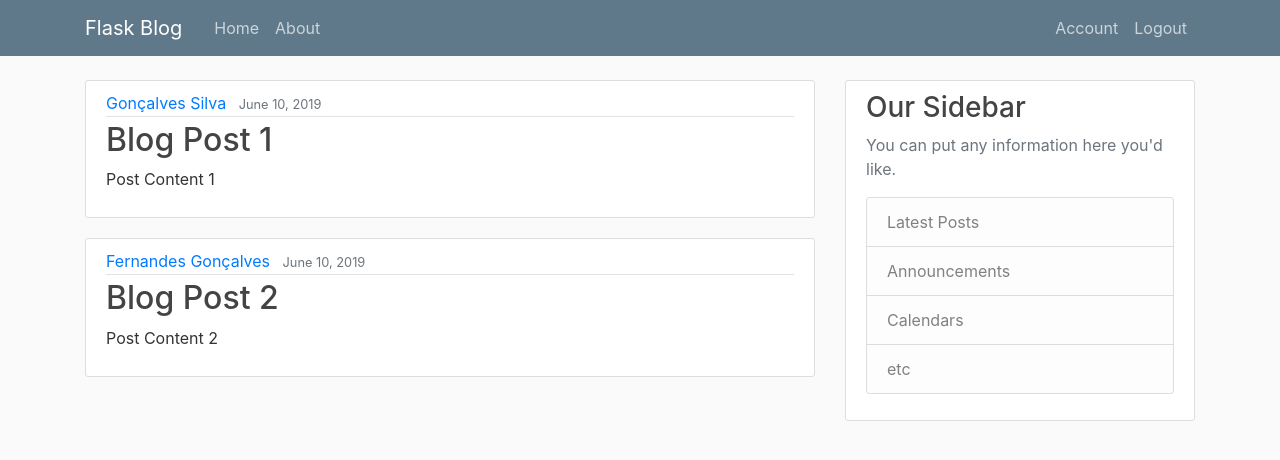
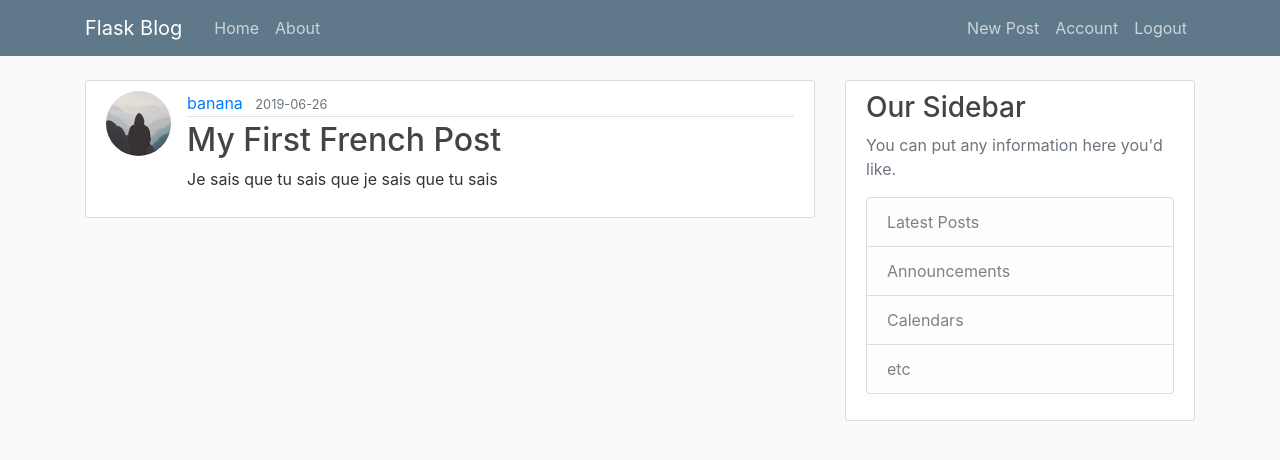
Before and after one commit to aateg/flask-blog, a Flask app: page / in a window 1280 px wide. Shown: the top 460 px of the page. Run offline with Flask 2, Linux system fonts and the light colour scheme; a user stored in the database is signed in; data comes from the database, SQL or seed files in the repository; both versions use the stored data as it was after the commit; some libraries are stand-ins or nearby versions.

Commit message:
Now it's able to add posts

```diff
--- a/flaskblog/routes.py
+++ b/flaskblog/routes.py
@@ -3,29 +3,14 @@ import secrets
 from PIL import Image
 from flask import render_template, url_for, flash, redirect, request
 from flaskblog import app, db, bcrypt
-from flaskblog.forms import RegistrationForm, LoginForm, UpdateAccountForm
+from flaskblog.forms import RegistrationForm, LoginForm, UpdateAccountForm, PostForm
 from flaskblog.models import User, Post
 from flask_login import login_user, current_user, logout_user, login_required
-
-
-posts = [
-    {
-        'author': 'Gonçalves Silva',
-        'title': 'Blog Post 1',
-        'content': 'Post Content 1',
-        'date_posted': 'June 10, 2019'
-    },
-    {
-        'author': 'Fernandes Gonçalves',
-        'title': 'Blog Post 2',
-        'content': 'Post Content 2',
-        'date_posted': 'June 10, 2019'
-    }
-]
 
 @app.route("/")
 @app.route("/home")
 def home():
+    posts = Post.query.all() # before was dummy data - a list of dictionaries
     return render_template('home.html', posts=posts)
 
 @app.route("/about")
@@ -91,10 +76,22 @@ def account():
         current_user.username = form.username.data
         current_user.email = form.email.data
         db.session.commit()
-        flash('Your account has been updated!','sucess')
+        flash('Your account has been updated!','success')
         return redirect(url_for('account'))
     elif request.method == 'GET':
         form.username.data = current_user.username
         form.email.data = current_user.email
     image_file = url_for('static', filename=f'profile_pics/{current_user.image_file}')
     return render_template('account.html', title='account', image_file=image_file, form=form)
+
+@app.route("/post/new", methods=['GET','POST'])
+@login_required
+def new_post():
+    form = PostForm()
+    if form.validate_on_submit():
+        post = Post(title=form.title.data, content=form.content.data, author=current_user)
+        db.session.add(post)
+        db.session.commit()
+        flash('Your Post has been created!', 'success')
+        return redirect(url_for('home'))
+    return render_template('create_post.html', title='New Post', form=form)
--- a/flaskblog/templates/home.html
+++ b/flaskblog/templates/home.html
@@ -2,10 +2,11 @@
 {% block content %}
   {% for post in posts%}
     <article class="media content-section">
+      <img src="{{ url_for('static', filename='profile_pics/' + post.author.image_file) }}" class="rounded-circle article-img">
       <div class="media-body">
         <div class="article-metadata">
-          <a class="mr-2" href="#">{{ post.author }}</a>
-          <small class="text-muted">{{ post.date_posted }}</small>
+          <a class="mr-2" href="#">{{ post.author.username }}</a>
+          <small class="text-muted">{{ post.date_posted.strftime('%Y-%m-%d') }}</small>
         </div>
         <h2><a class="article-title" href="#">{{ post.title }}</a></h2>
         <p class="article-content">{{ post.content }}</p>
--- a/flaskblog/templates/layout.html
+++ b/flaskblog/templates/layout.html
@@ -27,6 +27,7 @@
             <!-- Navbar Right Side -->
             <div class="navbar-nav">
               {% if current_user.is_authenticated %}
+                <a class="nav-item nav-link" href="{{ url_for('new_post')}}">New Post</a>
                 <a class="nav-item nav-link" href="{{ url_for('account')}}">Account</a>
                 <a class="nav-item nav-link" href="{{ url_for('logout')}}">Logout</a>
               {% else %}
```
Also changed, not shown: flaskblog/forms.py (+6 -1 lines), flaskblog/templates/create_post.html (added, +40 -0 lines), flaskblog/site.db, flaskblog/static/profile_pics/07044627461493ad.jpg (added).
